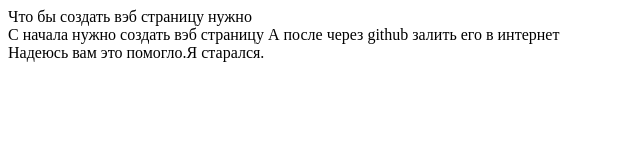
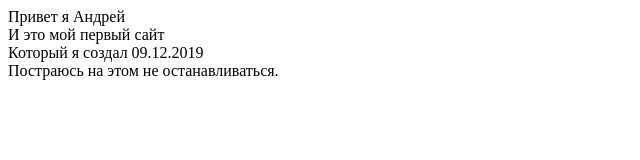
Before and after one commit to site-andrey-mems/site-andrey-mems.github.io, a plain HTML site: page index.html in a window 1280 px wide. Shown: the whole page, without its empty margins (0-640 px from the left). Drawn offline with Linux system fonts and the light colour scheme.

Commit message:
init commit

```diff
--- a/index.html
+++ b/index.html
@@ -1,9 +1,9 @@
 <!Doctype html>
 <html>
 <head>
-<title>КаК создать свой сайт</title>
+<title>Привет</title>
 </head>
 <body>
-Что бы создать вэб страницу нужно<Br/> С начала нужно создать вэб страницу А после через github залить его в интернет<Br/> Надеюсь вам это помогло.Я старался.
+Привет я Андрей<Br/> И это мой первый сайт<Br/>Который я создал 09.12.2019<Br/>Постраюсь на этом не останавливаться.
 </body>
 </html>
```
